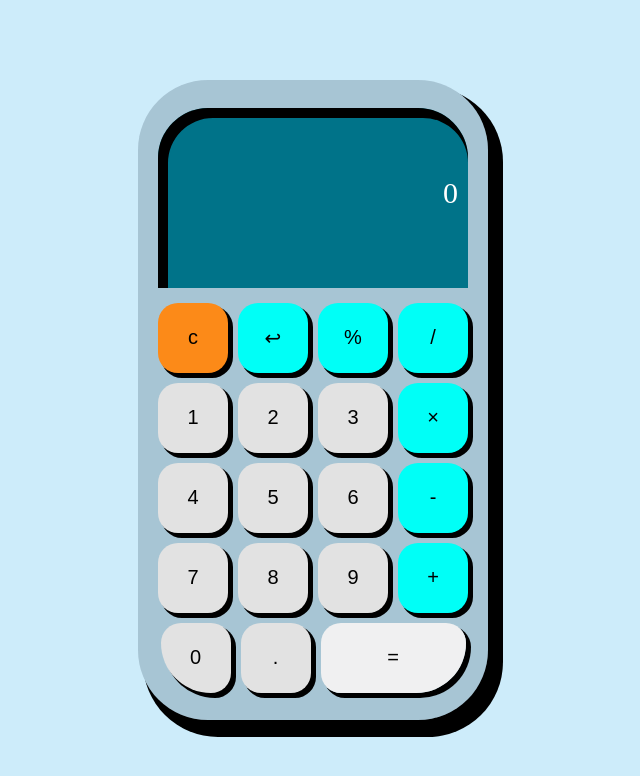
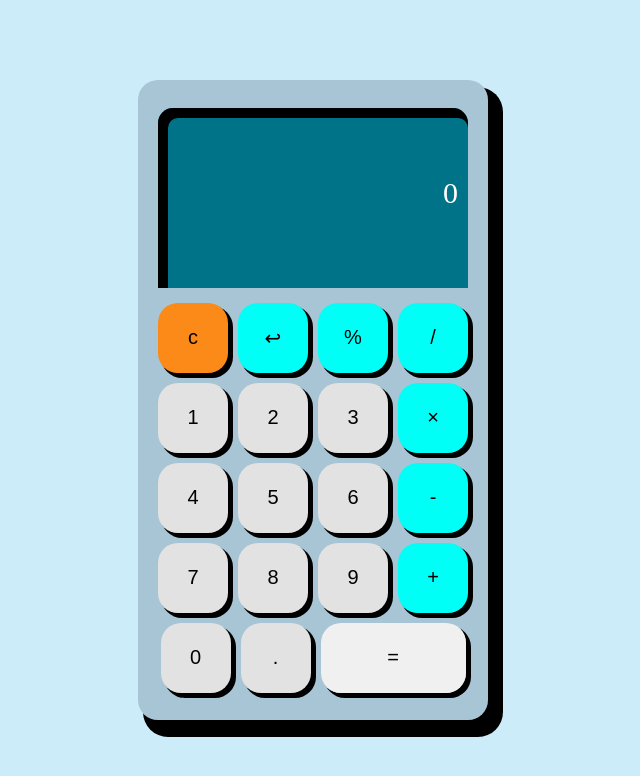
Before and after one commit to codamee/Calculator-Mini, a plain HTML site: page index.html in a window 1280 px wide. Shown: the whole page, without its empty margins (327-967 px from the left). Drawn offline with Linux system fonts and the light colour scheme.

Commit message:
Changed the border Radius

```diff
--- a/style.css
+++ b/style.css
@@ -18,7 +18,7 @@ body {
     width: 350px;
     height: 80vh;
     padding: 20px;
-    border-radius: 70px;
+    border-radius: 20px;
     display: flex;
     justify-content: center;
     align-items: center;
@@ -41,8 +41,8 @@ body {
     word-wrap: break-word;
     flex-direction: column;
     justify-content: center;
-    border-top-left-radius: 50px;
-    border-top-right-radius: 50px;
+    border-top-left-radius: 15px;
+    border-top-right-radius: 15px;
     background-color: rgb(0, 115, 137);
     box-shadow: 5px 5px 0px 5px rgb(0, 0, 0) inset;
 }
@@ -84,9 +84,4 @@ body {
 #equals {
     width: 145px;
     background-color: rgba(242, 242, 242, 0.974);
-    border-bottom-right-radius: 50px;
 }
-#zero{
-    border-bottom-left-radius: 50px;
-
-}
```
